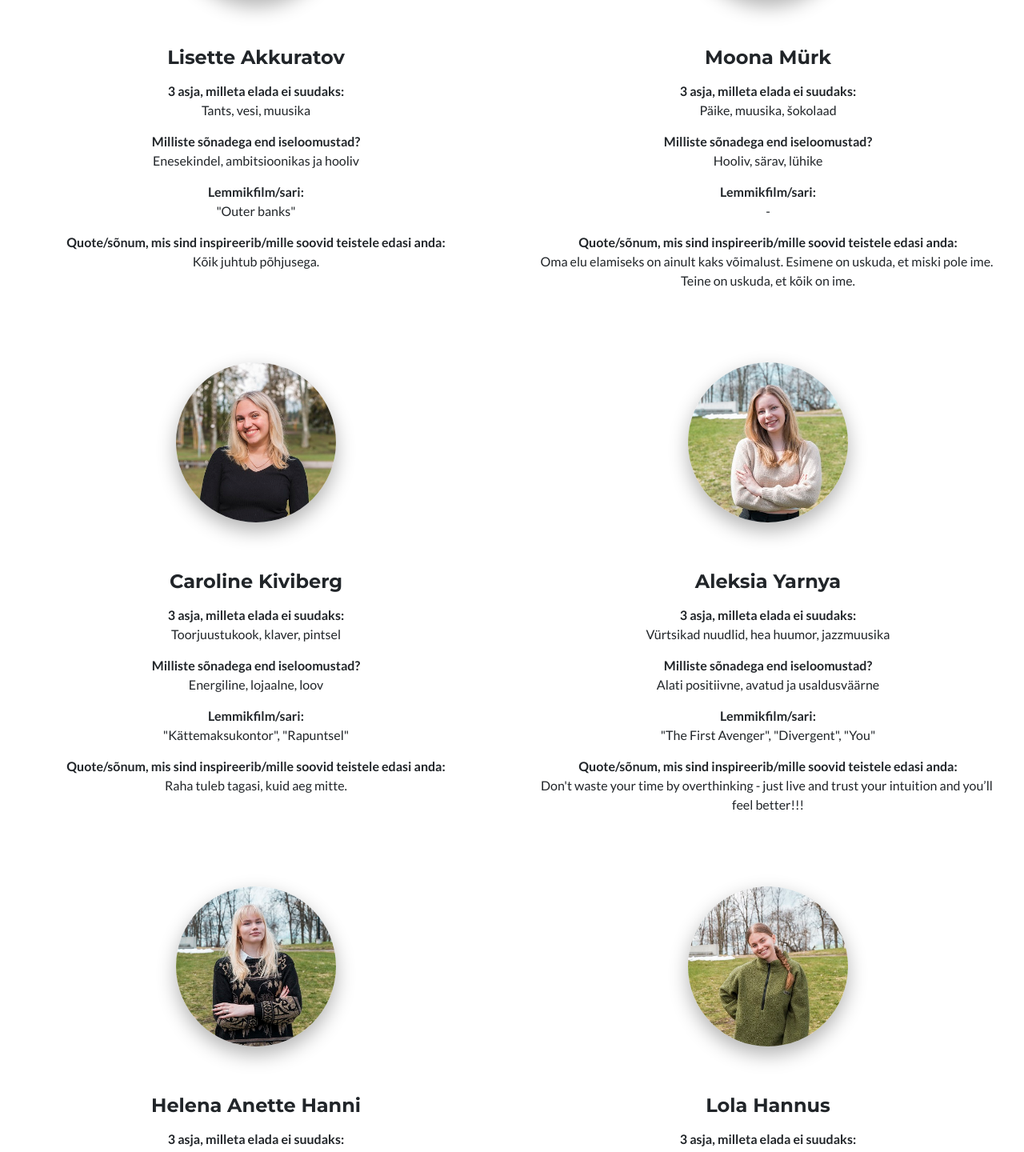
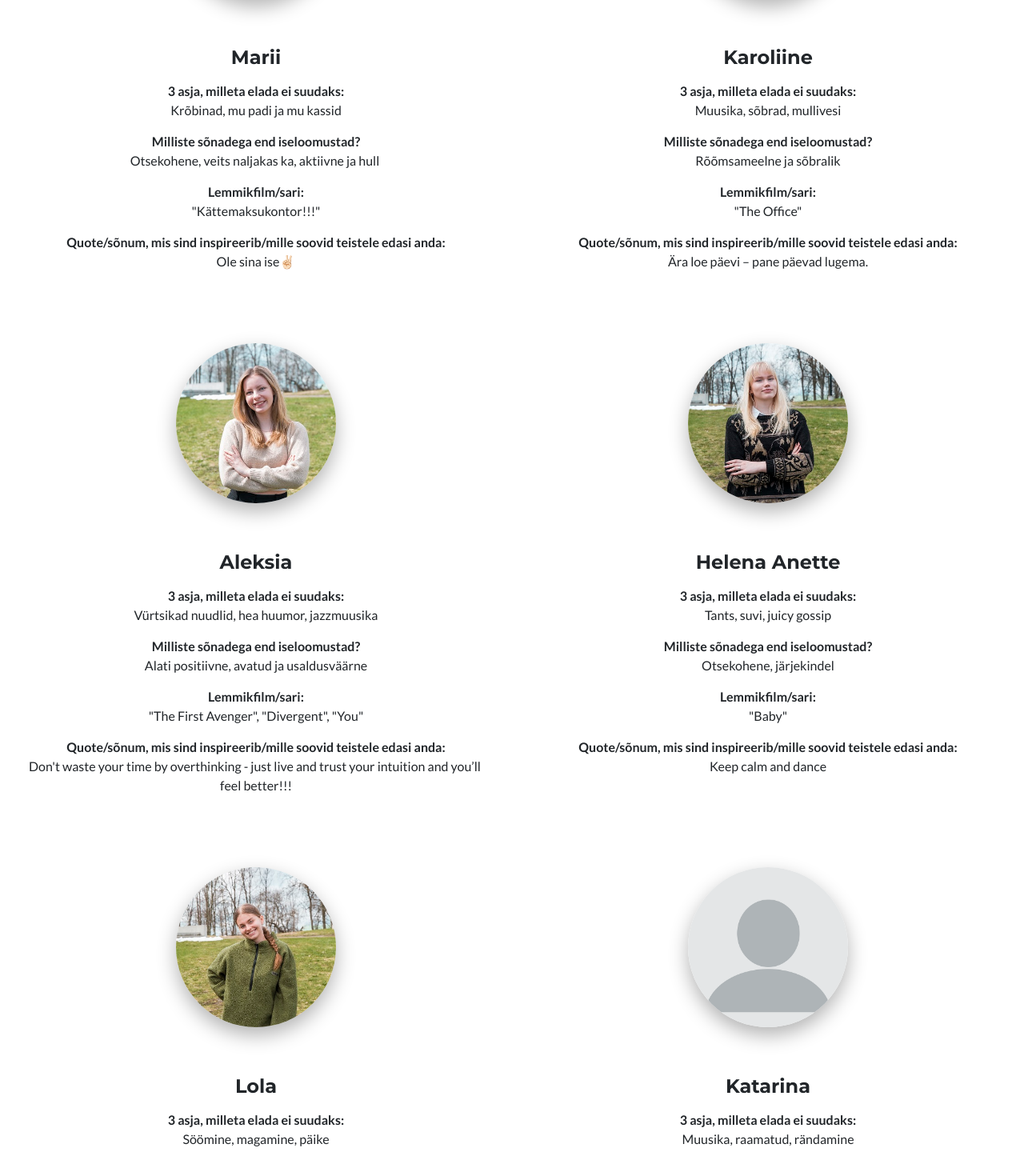
Before and after one commit to teelekaldaru/ttl, a Vue app: page / in a window 1280 px wide. Shown: the part 2584-4024 px from the top of the page at 80% size. Built offline with nearby package versions, Linux system fonts and the light colour scheme.

Commit message:
meeskonna kirjeldused

```diff
--- a/src/views/Team.vue
+++ b/src/views/Team.vue
@@ -26,7 +26,7 @@ export default defineComponent({
     mounted() {
         const people: Person[] = [
         {
-            name: "Eliise Lindre",
+            name: "Eliise",
             description: {
                 "3 asja, milleta elada ei suudaks:": "Lähedased, muusika, huumor",
                 "Milliste sõnadega end iseloomustad?": "Sihikindel, julge, aus ja hooliv",
@@ -37,7 +37,7 @@ export default defineComponent({
             image: "Eliise.jpg"
         },
         {
-            name: "Lisanne Lindre",
+            name: "Lisanne",
             description: {
                 "3 asja, milleta elada ei suudaks:": "Šokolaad, muusika, reisimine",
                 "Milliste sõnadega end iseloomustad?": "Heasüdamlik, loominguline, tagasihoidlik",
@@ -48,40 +48,40 @@ export default defineComponent({
             image: "Lisanne.jpg"
         },
         {
-            name: "Lisette Akkuratov",
+            name: "Marii",
             description: {
-                "3 asja, milleta elada ei suudaks:": "Tants, vesi, muusika",
-                "Milliste sõnadega end iseloomustad?": "Enesekindel, ambitsioonikas ja hooliv",
-                "Lemmikfilm/sari:": "\"Outer banks\"",
-                "Quote/sõnum, mis sind inspireerib/mille soovid teistele edasi anda:": "Kõik juhtub põhjusega."
+                "3 asja, milleta elada ei suudaks:": "Krõbinad, mu padi ja mu kassid",
+                "Milliste sõnadega end iseloomustad?": "Otsekohene, veits naljakas ka, aktiivne ja hull ",
+                "Lemmikfilm/sari:": "\"Kättemaksukontor!!!\"",
+                "Quote/sõnum, mis sind inspireerib/mille soovid teistele edasi anda:": "Ole sina ise✌🏻"
             },
             role: Role.Trainer,
             image: "Lisette.jpg"
         },
         {
-            name: "Moona Mürk",
+            name: "Eva-Liisa",
             description: {
-                "3 asja, milleta elada ei suudaks:": "Päike, muusika, šokolaad",
-                "Milliste sõnadega end iseloomustad?": "Hooliv, särav, lühike",
-                "Lemmikfilm/sari:": "-",
-                "Quote/sõnum, mis sind inspireerib/mille soovid teistele edasi anda:": "Oma elu elamiseks on ainult kaks võimalust. Esimene on uskuda, et miski pole ime. Teine on uskuda, et kõik on ime."
+                "3 asja, milleta elada ei suudaks:": "Raamatud, tomatid, sõbrad",
+                "Milliste sõnadega end iseloomustad?": "Jutukas, sõbralik, lõbus",
+                "Lemmikfilm/sari:": "\"12 vihast meest\"",
+                "Quote/sõnum, mis sind inspireerib/mille soovid teistele edasi anda:": "\"Pole veel aeg muretseda” - Atticus Finch -“ Tappa laulurästast\"",
             },
-            role: Role.Trainer,
+            role: Role.Voluntee,
             image: "Moona.jpg"
         },
         {
-            name: "Caroline Kiviberg ",
+            name: "Karoliine",
             description: {
-                "3 asja, milleta elada ei suudaks:": "Toorjuustukook, klaver, pintsel",
-                "Milliste sõnadega end iseloomustad?": "Energiline, lojaalne, loov",
-                "Lemmikfilm/sari:": "\"Kättemaksukontor\", \"Rapuntsel\"",
-                "Quote/sõnum, mis sind inspireerib/mille soovid teistele edasi anda:": "Raha tuleb tagasi, kuid aeg mitte."
+                "3 asja, milleta elada ei suudaks:": "Muusika, sõbrad, mullivesi",
+                "Milliste sõnadega end iseloomustad?": "Rõõmsameelne ja sõbralik",
+                "Lemmikfilm/sari:": "\"The Office\"",
+                "Quote/sõnum, mis sind inspireerib/mille soovid teistele edasi anda:": "Ära loe päevi – pane päevad lugema."
             },
             role: Role.Trainer,
             image: "Caroline.jpg"
         },
         {
-            name: "Aleksia Yarnya",
+            name: "Aleksia",
             description: {
                 "3 asja, milleta elada ei suudaks:": "Vürtsikad nuudlid, hea huumor, jazzmuusika",
                 "Milliste sõnadega end iseloomustad?": "Alati positiivne, avatud ja usaldusväärne",
@@ -92,7 +92,7 @@ export default defineComponent({
             image: "Aleksia.jpg"
         },
         {
-            name: "Helena Anette Hanni",
+            name: "Helena Anette",
             description: {
                 "3 asja, milleta elada ei suudaks:": "Tants, suvi, juicy gossip",
                 "Milliste sõnadega end iseloomustad?": "Otsekohene, järjekindel",
@@ -103,7 +103,7 @@ export default defineComponent({
             image: "Helena.jpg"
         },
         {
-            name: "Lola Hannus",
+            name: "Lola",
             description: {
                 "3 asja, milleta elada ei suudaks:": "Söömine, magamine, päike",
                 "Milliste sõnadega end iseloomustad?": "Koomiline, omamoodi",
@@ -114,18 +114,18 @@ export default defineComponent({
             image: "Lola.jpg"
         },
         {
-            name: "Katarina Saare",
+            name: "Katarina",
             description: {
-                "3 asja, milleta elada ei suudaks:": "Raamatud, kirg ja muusika",
-                "Milliste sõnadega end iseloomustad?": "Tantsuline, mitmekülgne ja raamatusõber",
+                "3 asja, milleta elada ei suudaks:": "Muusika, raamatud, rändamine",
+                "Milliste sõnadega end iseloomustad?": "Mitmekülgne, hooliv, otsekohene",
                 "Lemmikfilm/sari:": "\"10 things I hate about you\"",
-                "Quote/sõnum, mis sind inspireerib/mille soovid teistele edasi anda:": "\"Time will explain.\" - Jane Austine"
+                "Quote/sõnum, mis sind inspireerib/mille soovid teistele edasi anda:": "Be afraid and do it anyway."
             },
             role: Role.Trainer,
             image: "profile.png"
         },
         {
-            name: "Kertrud Kõre",
+            name: "Kertrud",
             description: {
                 "3 asja, milleta elada ei suudaks:": "Padi, roosa värv, Pinterest",
                 "Milliste sõnadega end iseloomustad?": "Avatud, lõbus, sõbralik",
@@ -136,29 +136,51 @@ export default defineComponent({
             image: "profile.png"
         },
         {
-            name: "Marta Kolde",
+            name: "Nele",
             description: {
-                "3 asja, milleta elada ei suudaks:": "Muusika, loodus, kallid",
+                "3 asja, milleta elada ei suudaks:": "Deodorant, hambahari, emps",
+                "Milliste sõnadega end iseloomustad?": "mul emme alati öelnud, et olen eriline",
+                "Lemmikfilm/sari:": "\"Coco\"",
+                "Quote/sõnum, mis sind inspireerib/mille soovid teistele edasi anda:": "kui oled kaelani sõnnikus, siis ära lase pead norgu, muidu saab nägu ka mustaks"
+            },
+            role: Role.Trainer,
+            image: "profile.png"
+        },
+        {
+            name: "Helle-Marii",
+            description: {
+                "3 asja, milleta elada ei suudaks:": "Vesi, sõbrad ja huumor",
+                "Milliste sõnadega end iseloomustad?": "Sõbralik, avameelne, energiline",
+                "Lemmikfilm/sari:": "\"10 things i hate about you\"",
+                "Quote/sõnum, mis sind inspireerib/mille soovid teistele edasi anda:": "Everything happens for a reason"
+            },
+            role: Role.Trainer,
+            image: "profile.png"
+        },
+        {
+            name: "Marta",
+            description: {
+                "3 asja, milleta elada ei suudaks:": "Töökas, rõõmus, usaldav",
                 "Milliste sõnadega end iseloomustad?": "Abivalmis, tugev, omapärane",
-                "Lemmikfilm/sari:": "\"Gilmore Girls\" ning \"Friends\"",
-                "Quote/sõnum, mis sind inspireerib/mille soovid teistele edasi anda:": "Headust leidub kõigis!"
+                "Lemmikfilm/sari:": "\"Bridgerton\" ja dokumentaalid",
+                "Quote/sõnum, mis sind inspireerib/mille soovid teistele edasi anda:": "Riskides satume kõige ägedamatesse seiklustesse."
             },
             role: Role.Marketing,
             image: "Marta.jpg"
         },
         {
-            name: "Elis Viibur",
+            name: "Elis",
             description: {
-                "3 asja, milleta elada ei suudaks:": "Tants, sport, loodus",
-                "Milliste sõnadega end iseloomustad?": "Kohusetundlik, sõbralik, võistlushimuline, tore",
-                "Lemmikfilm/sari:": "\"Normal people\"",
-                "Quote/sõnum, mis sind inspireerib/mille soovid teistele edasi anda:": "Do it with passion or not at all."
+                "3 asja, milleta elada ei suudaks:": "Kummikommid, kaamera, sport",
+                "Milliste sõnadega end iseloomustad?": "Kohusetundlik, otsekohene, tore",
+                "Lemmikfilm/sari:": "\"Ohtlik lend\"",
+                "Quote/sõnum, mis sind inspireerib/mille soovid teistele edasi anda:": "Alles siis, kui viimane puu on maha raiutud, viimane jõgi mürgitatud ja viimane kala püütud, saame aru, et raha ei saa süüa."
             },
             role: Role.Voluntee,
             image: "Elis.jpg"
         },
         {
-            name: "Elina Kaska",
+            name: "Elina",
             description: {
                 "3 asja, milleta elada ei suudaks:": "Hommikukohv, mu koer ja mu voodi",
                 "Milliste sõnadega end iseloomustad?": "Pean ennast rõõmsameelseks ning avatud inimeseks, kellele meeldib inimestega suhelda.",
@@ -169,29 +191,29 @@ export default defineComponent({
             image: "Elina.jpg"
         },
         {
-            name: "Liis Tomasov",
+            name: "Toomas",
             description: {
-                "3 asja, milleta elada ei suudaks:": "Loodus, toredad inimesed, suvi",
-                "Milliste sõnadega end iseloomustad?": "Siiras, rõõmus, hooliv",
-                "Lemmikfilm/sari:": "Ei suuda valida, häid filme ja sarju on liiga palju.",
-                "Quote/sõnum, mis sind inspireerib/mille soovid teistele edasi anda:": "Mõista päriselt, et käesolev hetk on kõik, mis sul eales on."
+                "3 asja, milleta elada ei suudaks:": "",
+                "Milliste sõnadega end iseloomustad?": "",
+                "Lemmikfilm/sari:": "",
+                "Quote/sõnum, mis sind inspireerib/mille soovid teistele edasi anda:": ""
             },
             role: Role.Voluntee,
             image: "Liis.jpg"
         },
         {
-            name: "Sten-Lenar Nirgi",
+            name: "Farida",
             description: {
-                "3 asja, milleta elada ei suudaks:": "Internet, raha, kaamerad",
-                "Milliste sõnadega end iseloomustad?": "Lõbus ja spontaanne",
-                "Lemmikfilm/sari:": "\"Breaking bad\"",
-                "Quote/sõnum, mis sind inspireerib/mille soovid teistele edasi anda:": "It always seems impossible until it's done."
+                "3 asja, milleta elada ei suudaks:": "Lähedased inimesed, hea huumor ja muusika",
+                "Milliste sõnadega end iseloomustad?": "Empaatiline, siiras ja usaldusväärne",
+                "Lemmikfilm/sari:": "\"Breaking Bad\", \"The Office\"",
+                "Quote/sõnum, mis sind inspireerib/mille soovid teistele edasi anda:": "Mõnikord ei saa sa kunagi teada ühe hetke väärtust enne, kui sellest saab mälestus."
             },
-            role: Role.Technician,
+            role: Role.Voluntee,
             image: "Sten.jpg"
         },
         {
-            name: "Riho Valdok",
+            name: "Riho",
             description: {
                 "3 asja, milleta elada ei suudaks:": "Vesi, sõbrad ja sarkasm",
                 "Milliste sõnadega end iseloomustad?": "Energiline, vormis, sõbralik, hea isuga",
@@ -202,18 +224,18 @@ export default defineComponent({
             image: "Riho.jpg"
         },
         {
-            name: "Emma-Lotta Vikk",
+            name: "Emma Lotta",
             description: {
                 "3 asja, milleta elada ei suudaks:": "Muusika, pilved, äkilised naerupahvakud",
                 "Milliste sõnadega end iseloomustad?": "Päikseline, mitmekülgne, sihikindel",
-                "Lemmikfilm/sari:": "\"Clueless\"",
+                "Lemmikfilm/sari:": "\"Lotte ja Kuukivi saladus\"",
                 "Quote/sõnum, mis sind inspireerib/mille soovid teistele edasi anda:": "Ära mine närvi"
             },
             role: Role.Voluntee,
             image: "Emma.jpg"
         },
         {
-            name: "Grete Uudeküll-Lind",
+            name: "Grete",
             description: {
                 "3 asja, milleta elada ei suudaks:": "Pinterest, paber ja sõõrikud",
                 "Milliste sõnadega end iseloomustad?": "Tagasihoidlik, vaikne, inspireeritud",
@@ -224,7 +246,7 @@ export default defineComponent({
             image: "profile.png"
         },
         {
-            name: "Teele Kaldaru",
+            name: "Teele",
             description: {
                 "3 asja, milleta elada ei suudaks:": "Jõusaal, Stanley cup, geelküüned",
                 "Milliste sõnadega end iseloomustad?": "Sihikindel, loov, tähelepanelik",
@@ -233,6 +255,17 @@ export default defineComponent({
             },
             role: Role.Voluntee,
             image: "Teele.jpg"
+        },
+        {
+            name: "Annike",
+            description: {
+                "3 asja, milleta elada ei suudaks:": "",
+                "Milliste sõnadega end iseloomustad?": "",
+                "Lemmikfilm/sari:": "",
+                "Quote/sõnum, mis sind inspireerib/mille soovid teistele edasi anda:": ""
+            },
+            role: Role.Voluntee,
+            image: "profile.png"
         }
     ];
 
```
Also changed, not shown: 1 other file (tests, documents, lock files or other folders).
